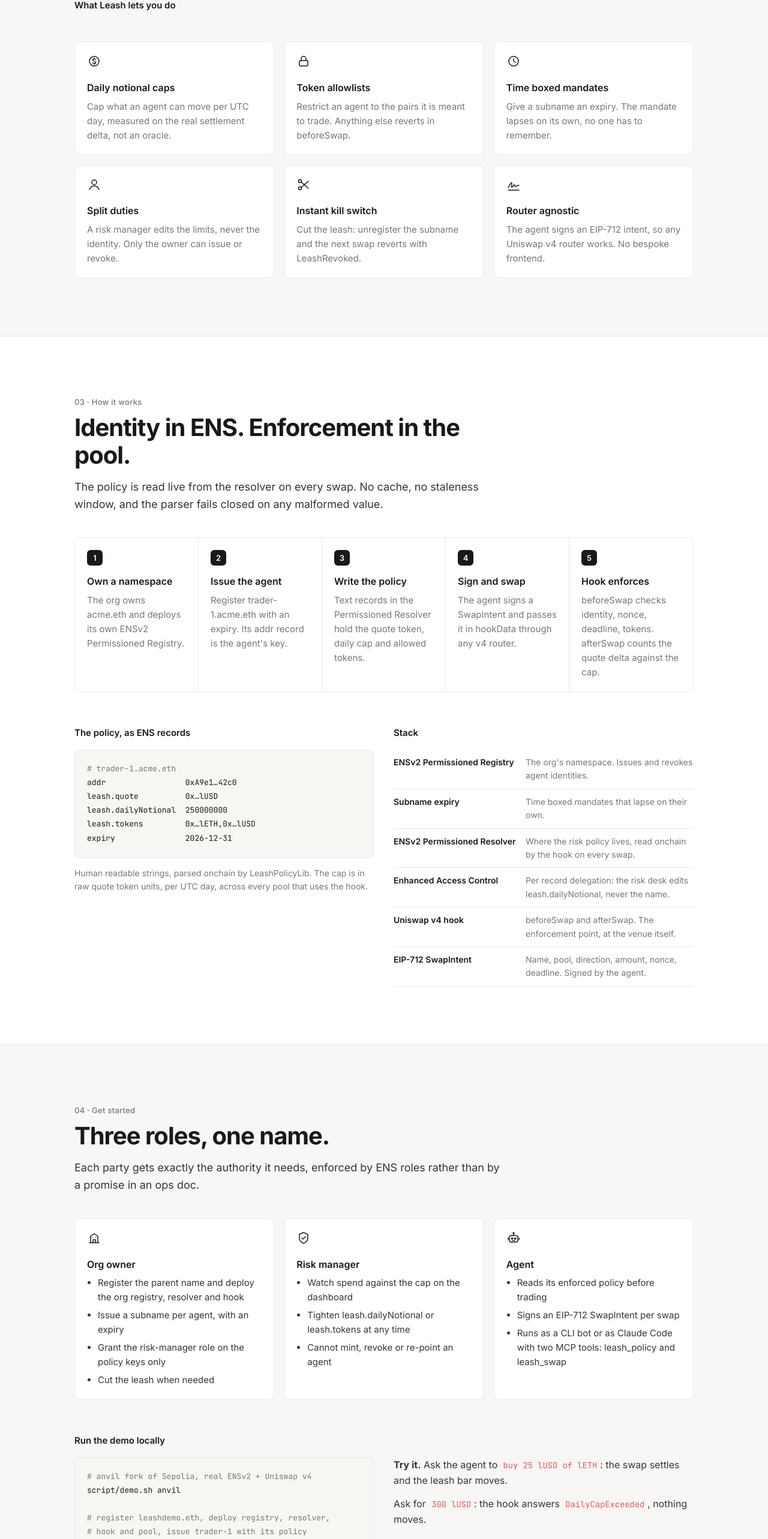
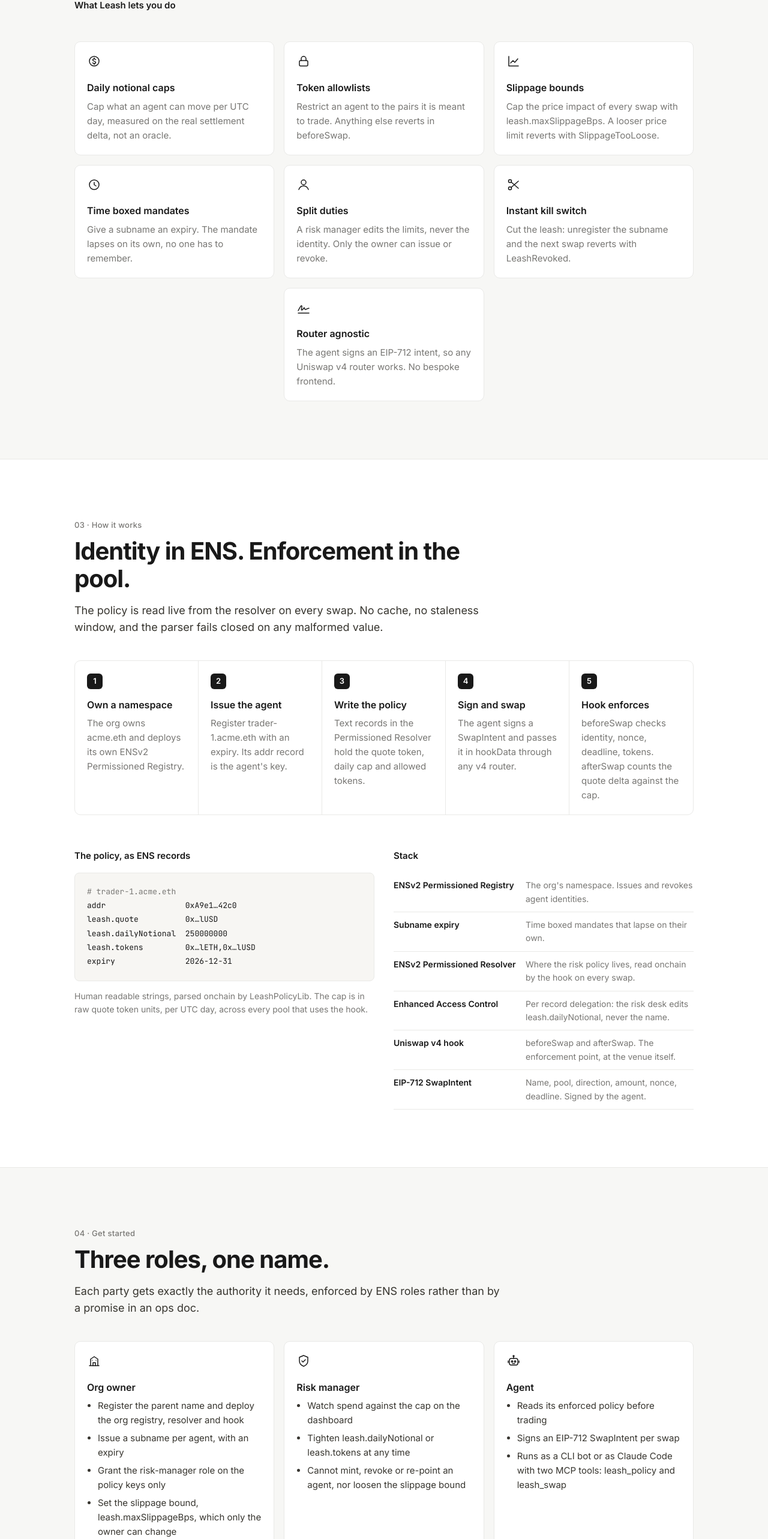
Before and after one commit to akugone/leash-tokyo, a React (Vite) app in the folder dashboard/: page / in a window 1280 px wide. Shown: the part 2200-4766 px from the top of the page at 60% size. Built offline with nearby package versions, Linux system fonts and the light colour scheme.

Commit message:
feat(front): slippage bounds on the landing, center a lone last card

```diff
--- a/dashboard/src/landing/Landing.tsx
+++ b/dashboard/src/landing/Landing.tsx
@@ -232,6 +232,7 @@
   const cases: { icon: IconName; title: string; body: string }[] = [
     { icon: "coin", title: "Daily notional caps", body: "Cap what an agent can move per UTC day, measured on the real settlement delta, not an oracle." },
     { icon: "lock", title: "Token allowlists", body: "Restrict an agent to the pairs it is meant to trade. Anything else reverts in beforeSwap." },
+    { icon: "chart", title: "Slippage bounds", body: "Cap the price impact of every swap with leash.maxSlippageBps. A looser price limit reverts with SlippageTooLoose." },
     { icon: "clock", title: "Time boxed mandates", body: "Give a subname an expiry. The mandate lapses on its own, no one has to remember." },
     { icon: "user", title: "Split duties", body: "A risk manager edits the limits, never the identity. Only the owner can issue or revoke." },
     { icon: "scissors", title: "Instant kill switch", body: "Cut the leash: unregister the subname and the next swap reverts with LeashRevoked." },
@@ -349,6 +350,7 @@
         "Register the parent name and deploy the org registry, resolver and hook",
         "Issue a subname per agent, with an expiry",
         "Grant the risk-manager role on the policy keys only",
+        "Set the slippage bound, leash.maxSlippageBps, which only the owner can change",
         "Cut the leash when needed",
       ],
     },
@@ -358,7 +360,7 @@
       does: [
         "Watch spend against the cap on the dashboard",
         "Tighten leash.dailyNotional or leash.tokens at any time",
-        "Cannot mint, revoke or re-point an agent",
+        "Cannot mint, revoke or re-point an agent, nor loosen the slippage bound",
       ],
     },
     {
--- a/dashboard/src/landing/landing.css
+++ b/dashboard/src/landing/landing.css
@@ -416,6 +416,13 @@
   grid-template-columns: repeat(3, 1fr);
 }
 
+/* A lone card on the last row sits in the middle column instead of hanging on the left. */
+@media (min-width: 901px) {
+  .lp-grid-3 > :last-child:nth-child(3n + 1) {
+    grid-column: 2;
+  }
+}
+
 .lp-card {
   background: #fff;
   border: 1px solid var(--lp-line);
```
